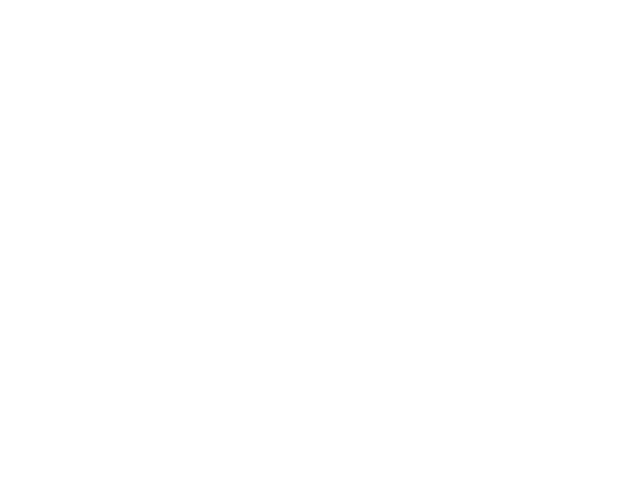
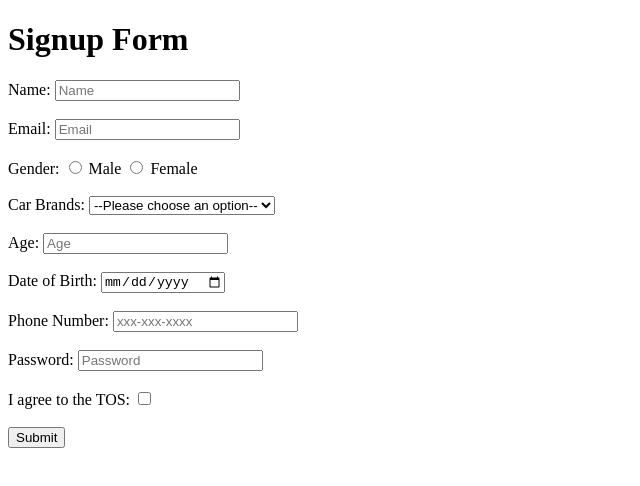
Before and after one commit to acciojob/signup-form-car-Ahammad0814, a website: page main.html in a window 1280 px wide. Shown: the whole page, without its empty margins (0-640 px from the left). Drawn offline with Linux system fonts and the light colour scheme.

Commit message:
created a submission

```diff
--- a/main.html
+++ b/main.html
@@ -8,6 +8,56 @@
 
 <body>
 	<!-- the entire body must be written by student -->
+	    <h1>Signup Form</h1>
+    <form action="/submit" method="POST">
+        <!-- Name -->
+        <label for="name">Name:</label>
+        <input type="text" id="name" name="name" placeholder="Name" required><br><br>
+
+        <!-- Email -->
+        <label for="email">Email:</label>
+        <input type="email" id="email" name="email" placeholder="Email" required><br><br>
+
+        <!-- Gender -->
+        <label>Gender:</label>
+        <input type="radio" id="gender_m" name="gender" value="Male">
+        <label for="gender_m">Male</label>
+        <input type="radio" id="gender_f" name="gender" value="Female">
+        <label for="gender_f">Female</label><br><br>
+
+        <!-- Car Brands -->
+        <label for="cars">Car Brands:</label>
+        <select id="cars" name="cars" required>
+            <option value="">--Please choose an option--</option>
+            <option value="Toyota">Toyota</option>
+            <option value="Ford">Ford</option>
+            <option value="BMW">BMW</option>
+            <option value="Tesla">Tesla</option>
+        </select><br><br>
+
+        <!-- Age -->
+        <label for="age">Age:</label>
+        <input type="number" id="age" name="age" placeholder="Age" required><br><br>
+
+        <!-- DOB -->
+        <label for="dob">Date of Birth:</label>
+        <input type="date" id="dob" name="dob" required><br><br>
+
+        <!-- Phone Number -->
+        <label for="tel">Phone Number:</label>
+        <input type="tel" id="tel" name="tel" placeholder="xxx-xxx-xxxx"><br><br>
+
+        <!-- Password -->
+        <label for="password">Password:</label>
+        <input type="password" id="password" name="password" placeholder="Password" required><br><br>
+
+        <!-- TOS Agreement -->
+        <label for="tos">I agree to the TOS:</label>
+        <input type="checkbox" id="tos" name="tos" required><br><br>
+
+        <!-- Submit Button -->
+        <button type="submit">Submit</button>
+    </form>
     <script type="text/javascript" src="./script.js">
 </script>
 
```
